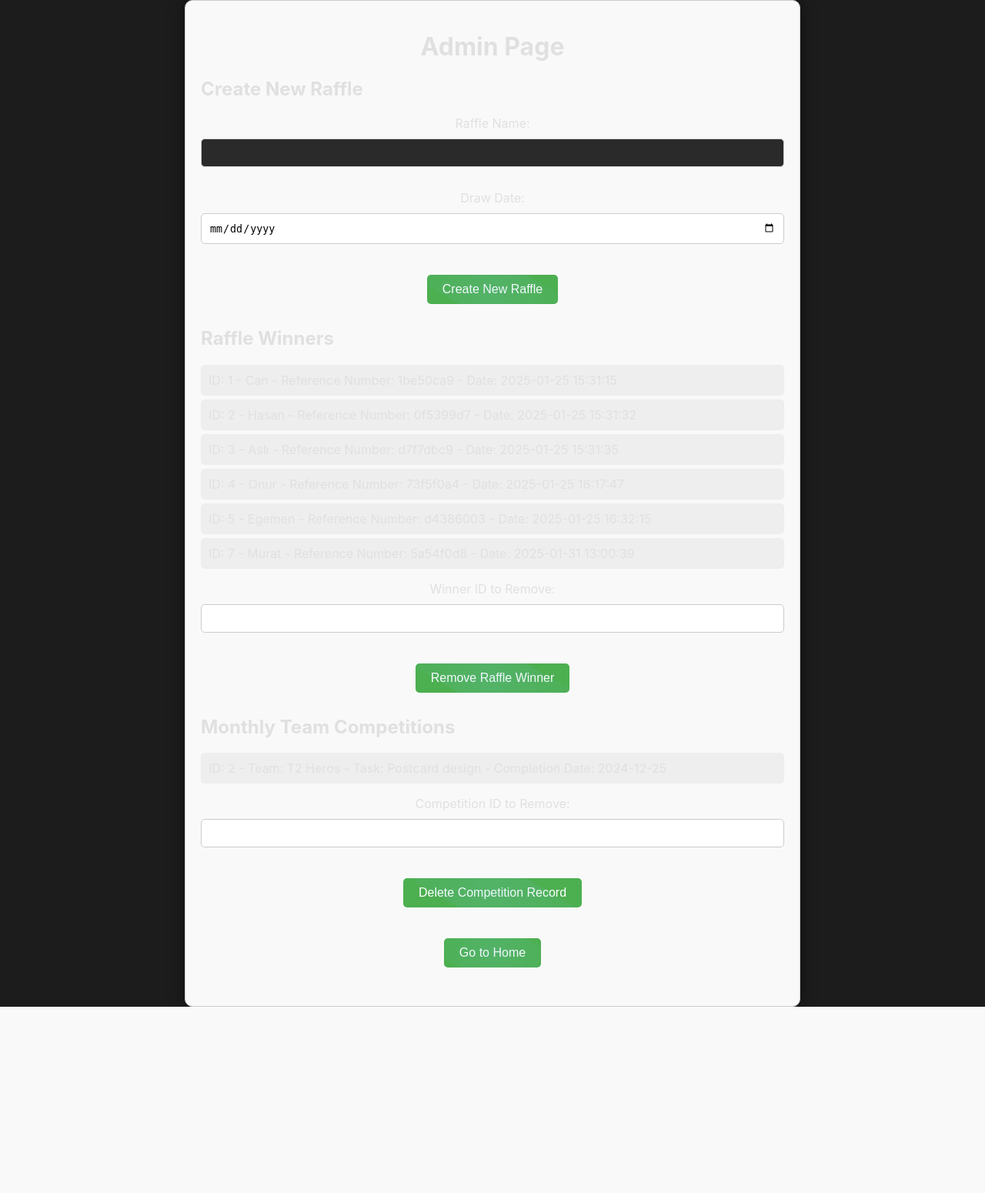
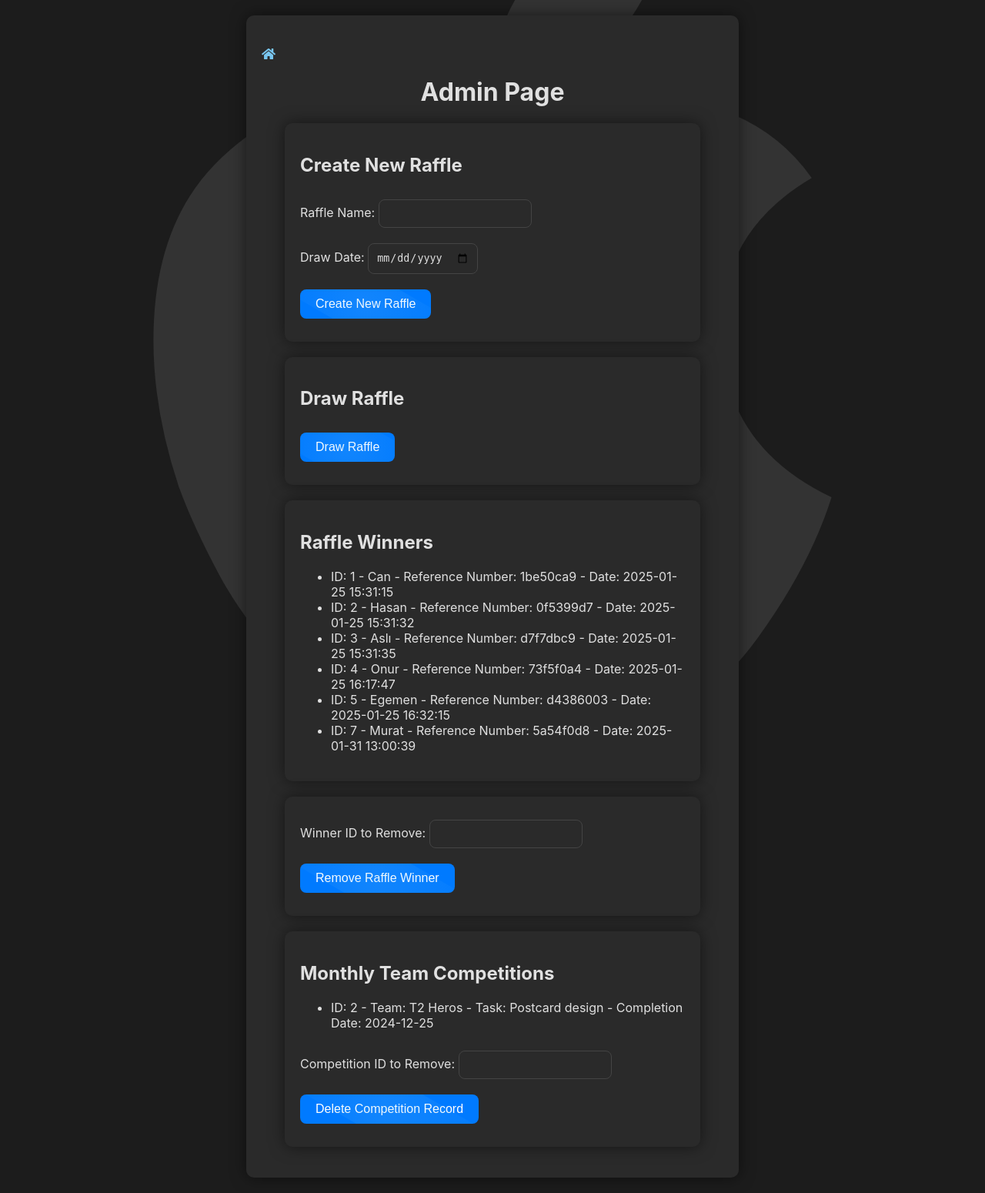
Before and after one commit to egemenguney/EE, a Flask app: page /admin in a window 1280 px wide. Shown: the whole page at 77% size. Before the commit the page ends 1308 px from the top, so only its background shows below. Run offline with Flask 3, Linux system fonts and the light colour scheme; data comes from the database, SQL or seed files in the repository; both versions use the stored data as it was after the commit.

Commit message:
Initial commit

```diff
--- a/main.py
+++ b/main.py
@@ -132,7 +132,10 @@ def draw():
             winner_info = "No one is eligible within the last 2 weeks"
     else:
         winner_info = "No participants"
-    return render_template('index.html', winner_info=winner_info, last_draw=(winner, winner_ref, draw_date) if 'winner' in locals() else None)
+
+    winners = get_previous_results()
+    competitions = get_monthly_competitions()
+    return render_template('admin.html', winner_info=winner_info, winners=winners, monthly_competitions=competitions)
 
 # Aylık görev sayfası
 @app.route('/monthly_competitions', methods=['GET', 'POST'])
--- a/static/styles.css
+++ b/static/styles.css
@@ -9,6 +9,20 @@ body {
     color: #e0e0e0; /* Light text color for contrast */
     margin: 0;
     padding: 0;
+    overflow-x: hidden; /* Prevent horizontal overflow */
+    position: relative; /* Added for background icon positioning */
+}
+
+body::before {
+    content: "\f179"; /* Unicode for the Apple icon in Font Awesome */
+    font-family: "Font Awesome 5 Brands"; /* Font Awesome Brand family for the Apple icon */
+    font-size: 1200px; /* Adjust size as needed */
+    color: rgba(255, 255, 255, 0.1); /* Light color with low opacity for subtle background */
+    position: fixed; /* Fixed positioning to stay in the center */
+    top: 50%;
+    left: 50%;
+    transform: translate(-50%, -50%);
+    z-index: -1; /* Ensure it stays in the background */
 }
 
 /* Centering the main heading */
@@ -20,46 +34,61 @@ h1 {
 
 /* Styling the form */
 form {
-    display: flex;
-    flex-direction: column;
-    align-items: center;
+    display: block;
+    text-align: left;
 }
 
 /* Input fields styling */
-input[type="text"], input[type="submit"] {
-    padding: 12px; /* Increased padding for a better touch target */
-    margin: 10px;
+input[type="text"], input[type="date"], input[type="number"], button, textarea {
+    padding: 10px; /* Decreased padding for a more compact look */
+    margin: 10px 0;
     border: 1px solid #444; /* Darker border for input fields */
     border-radius: 8px; /* Rounded corners for a softer look */
     background-color: #2a2a2a; /* Dark input background */
     color: #e0e0e0; /* Light text color */
+    width: auto; /* Input fields will adjust to their content */
+    max-width: 300px; /* Maximum width to keep fields shorter */
 }
 
 /* Container styling */
 .container {
-    width: 90%; /* Slightly wider for better responsiveness */
-    max-width: 1920px; /* Maximum width for larger screens */
+    width: 50%; /* Slightly wider for better responsiveness */
+    max-width: 1920px; /* Maximum width for a more compact container */
+
     margin: 20px auto;
     background-color: #2a2a2a; /* Darker container */
     padding: 20px;
     box-shadow: 0 0 20px rgba(0, 0, 0, 0.5); /* Stronger shadow for depth */
     border-radius: 10px; /* Enhanced rounded corners */
+    text-align: left;
+    overflow: auto; /* Added for scrolling */
+}
+
+.subcontainer {
+    width: 90%; /* Slightly wider for better responsiveness */
+    max-width: 600px; /* Maximum width for a more compact container */
+    margin: 20px auto;
+    background-color: #2a2a2a; /* Darker container */
+    padding: 20px;
+    box-shadow: 0 0 20px rgba(0, 0, 0, 0.5); /* Stronger shadow for depth */
+    border-radius: 10px; /* Enhanced rounded corners */
+    text-align: left;
 }
 
 /* Link styling */
 a {
     color: #78C5EF; /* Light blue color for links */
-    text-align: center;
+    text-align: left;
     display: block;
-    margin: 20px;
+    margin: 20px 0;
     text-decoration: none; /* Remove underline for a clean look */
 }
 
 /* Fancy button styling */
 button {
     position: relative;
-    padding: 12px 24px; /* Increased padding for better touch targets */
-    margin: 10px;
+    padding: 10px 20px; /* Decreased padding for a more compact look */
+    margin: 10px 0;
     border: none;
     border-radius: 8px; /* Rounded corners */
     background-color: #007aff; /* Apple blue color */
@@ -70,6 +99,7 @@ button {
     transition: background-color 0.3s, box-shadow 0.3s;
 }
 
+/* Highlighted text styling */
 .highlighted-text {
     background-color: rgba(0, 0, 0, 0.5); /* Yarı saydam koyu arka plan */
     color: white;
@@ -103,7 +133,6 @@ button:hover {
     box-shadow: 0 4px 20px rgba(0, 0, 0, 0.5); /* Stronger shadow on hover */
 }
 
-/* Button active state */
 button:active {
     background-color: #003d7a; /* Even darker for active state */
     box-shadow: 0 2px 10px rgba(0, 0, 0, 0.5);
--- a/templates/admin.html
+++ b/templates/admin.html
@@ -3,66 +3,30 @@
 <head>
     <title>Admin Page</title>
     <link rel="stylesheet" type="text/css" href="{{ url_for('static', filename='styles.css') }}">
-    <style>
-        .hidden {
-            display: none;
-        }
-        .container {
-            max-width: 800px;
-            margin: auto;
-            padding: 20px;
-            background-color: #f9f9f9;
-            border: 1px solid #ccc;
-            border-radius: 10px;
-        }
-        form {
-            margin-bottom: 20px;
-        }
-        input[type="text"], input[type="date"], input[type="number"] {
-            width: 100%;
-            padding: 10px;
-            margin: 10px 0;
-            border: 1px solid #ccc;
-            border-radius: 5px;
-        }
-        button {
-            padding: 10px 20px;
-            background-color: #4CAF50;
-            color: white;
-            border: none;
-            border-radius: 5px;
-            cursor: pointer;
-        }
-        button:hover {
-            background-color: #45a049;
-        }
-        ul {
-            list-style-type: none;
-            padding: 0;
-        }
-        li {
-            background-color: #eee;
-            padding: 10px;
-            margin: 5px 0;
-            border-radius: 5px;
-        }
-    </style>
+    <link rel="stylesheet" href="https://cdnjs.cloudflare.com/ajax/libs/font-awesome/5.15.3/css/all.min.css">
 </head>
 <body>
     <div class="container">
+        <a href="{{ url_for('index') }}" class="home-icon"><i class="fas fa-home"></i></a>
         <h1>Admin Page</h1>
-
+        <div class="subcontainer">
             <h2>Create New Raffle</h2>
             <form method="post" action="{{ url_for('admin') }}">
                 Raffle Name: <input type="text" name="raffle_name" required><br>
                 Draw Date: <input type="date" name="draw_date" required><br>
                 <button type="submit">Create New Raffle</button>
             </form>
-
-        {% if message %}
-            <p>{{ message }}</p>
+        </div>
+        <div class="subcontainer">
+            <h2>Draw Raffle</h2>
+            <form method="post" action="{{ url_for('draw') }}">
+                <button type="submit">Draw Raffle</button>
+            </form>
+            {% if winner_info %}
+                <p>Winner: {{ winner_info }}</p>
             {% endif %}
-
+        </div>
+        <div class="subcontainer">
             <h2>Raffle Winners</h2>
             <ul>
                 {% if winners %}
@@ -73,12 +37,15 @@
                     <li>No raffle winners yet.</li>
                 {% endif %}
             </ul>
+        </div>
+        <div class="subcontainer">
             <form method="post" action="{{ url_for('remove_winner_route') }}">
                 <label for="id">Winner ID to Remove:</label>
                 <input type="number" name="id" min="1" required><br>
                 <button type="submit">Remove Raffle Winner</button>
             </form>
-
+        </div>
+        <div class="subcontainer">
             <h2>Monthly Team Competitions</h2>
             <ul>
                 {% if monthly_competitions %}
@@ -94,10 +61,10 @@
                 <input type="number" name="id" min="1" required><br>
                 <button type="submit">Delete Competition Record</button>
             </form>
-
-        <a href="{{ url_for('index') }}">
-            <button>Go to Home</button>
-        </a>
+        </div>
+        {% if message %}
+            <p>{{ message }}</p>
+        {% endif %}
     </div>
 </body>
 </html>
--- a/templates/index.html
+++ b/templates/index.html
@@ -5,7 +5,7 @@
     <link rel="stylesheet" type="text/css" href="{{ url_for('static', filename='styles.css') }}">
 </head>
 <body>
-    <div class="container">
+    <div class="container" style="width: 90%;">
         <h1>Raffle Application</h1>
         <div style="position: relative; text-align: center;">
             <img src="{{ url_for('static', filename='Cofféé Macs.png') }}" alt="Cofféé Macs" class="raffle-image">
```
Also changed, not shown: templates/draw.html (deleted, +0 -19 lines), templates/monthly_competitions.html (+28 -14 lines), templates/previousresults.html (+6 -6 lines), templates/signup.html (+15 -8 lines), draw_results.db, 1 other file. Lines whose indentation alone changed are shown as unchanged.
